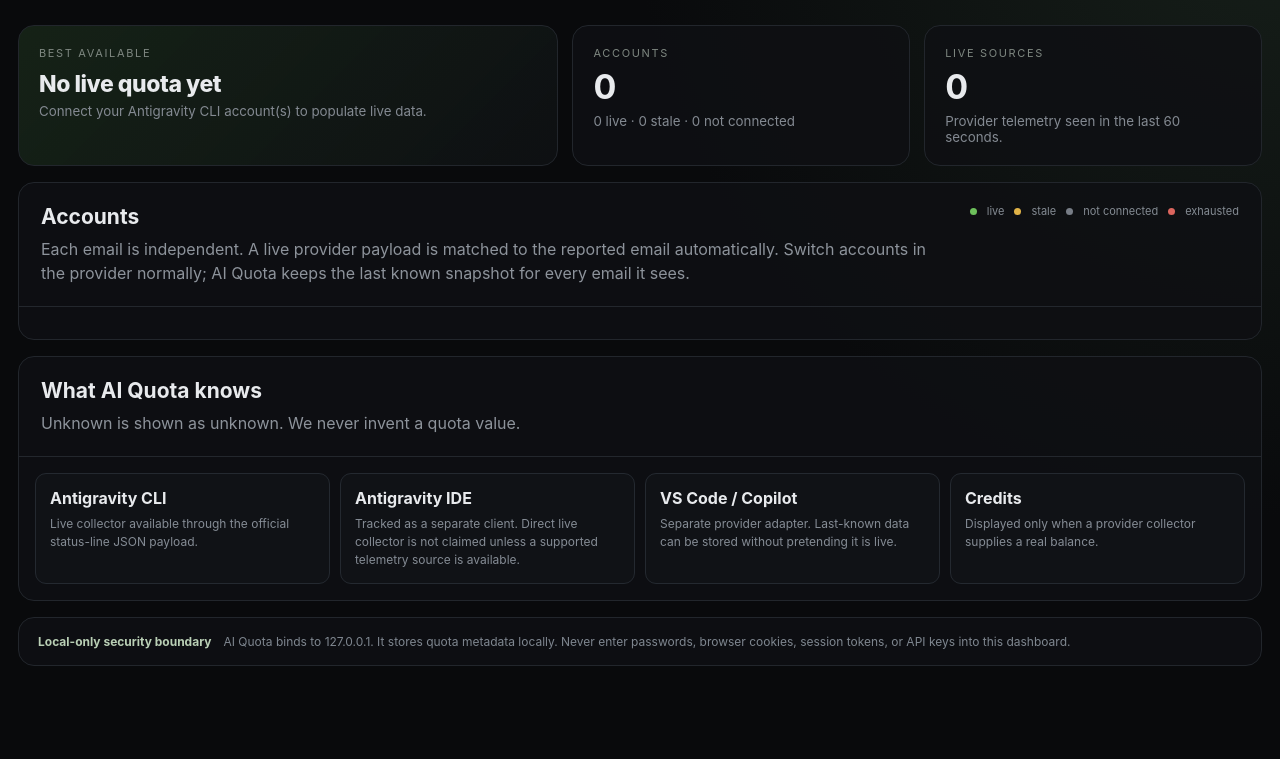
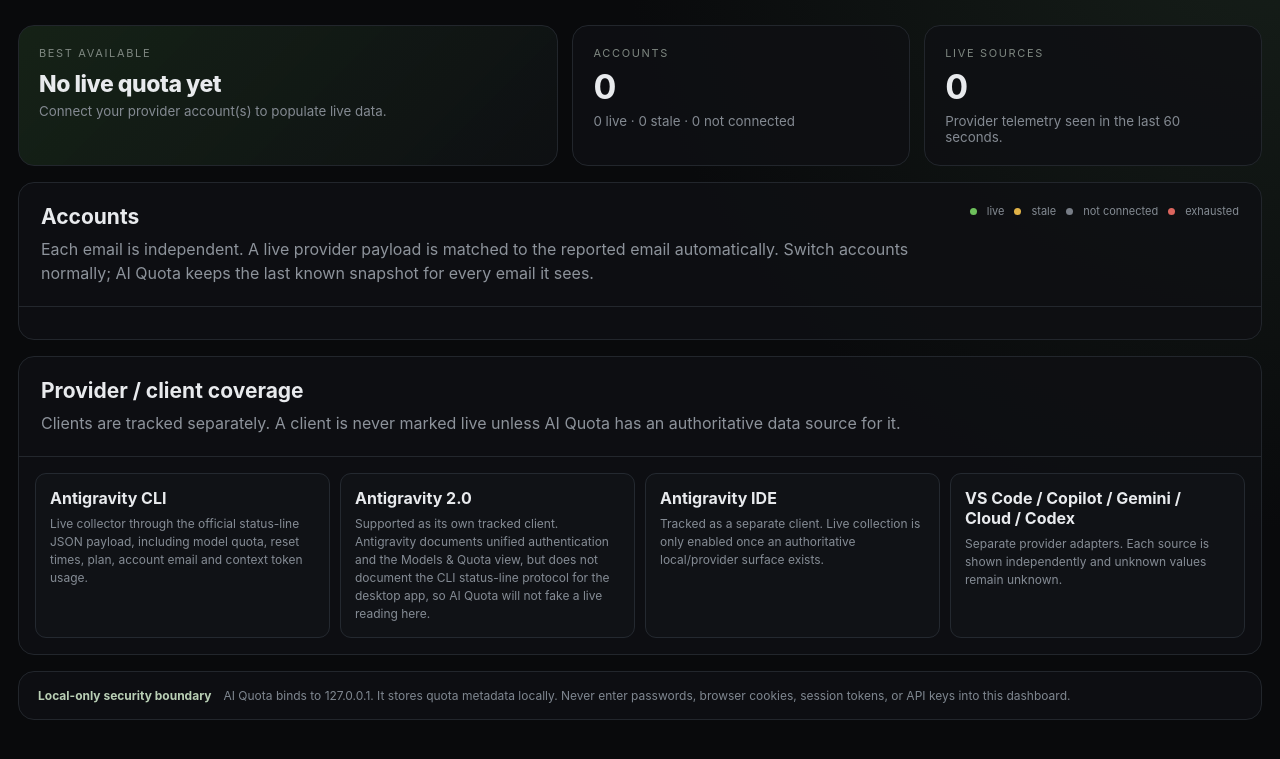
Before and after one commit to Kesicode/AI-Quota, a plain HTML site: page static/index.html in a window 1280 px wide. Shown: the part 135-894 px from the top of the page. Before the commit the page ends 873 px from the top, so only its background shows below. Drawn offline with Linux system fonts and the light colour scheme; no server answers.

Commit message:
feat: add Antigravity 2.0 client coverage

```diff
--- a/static/index.html
+++ b/static/index.html
@@ -27,7 +27,7 @@
       <article class="hero-card best-card">
         <div class="label">BEST AVAILABLE</div>
         <div id="bestAccount">No live quota yet</div>
-        <small id="bestDetails">Connect your Antigravity CLI account(s) to populate live data.</small>
+        <small id="bestDetails">Connect your provider account(s) to populate live data.</small>
       </article>
       <article class="hero-card"><span class="label">ACCOUNTS</span><strong id="accountCount">0</strong><small id="accountStates">0 live · 0 stale · 0 not connected</small></article>
       <article class="hero-card"><span class="label">LIVE SOURCES</span><strong id="liveCount">0</strong><small>Provider telemetry seen in the last 60 seconds.</small></article>
@@ -37,7 +37,7 @@
       <div class="panel-head">
         <div>
           <h2>Accounts</h2>
-          <p>Each email is independent. A live provider payload is matched to the reported email automatically. Switch accounts in the provider normally; AI Quota keeps the last known snapshot for every email it sees.</p>
+          <p>Each email is independent. A live provider payload is matched to the reported email automatically. Switch accounts normally; AI Quota keeps the last known snapshot for every email it sees.</p>
         </div>
         <div class="legend"><span class="dot green"></span> live <span class="dot yellow"></span> stale <span class="dot gray"></span> not connected <span class="dot red"></span> exhausted</div>
       </div>
@@ -45,12 +45,12 @@
     </section>
 
     <section class="panel">
-      <div class="panel-head"><div><h2>What AI Quota knows</h2><p>Unknown is shown as unknown. We never invent a quota value.</p></div></div>
+      <div class="panel-head"><div><h2>Provider / client coverage</h2><p>Clients are tracked separately. A client is never marked live unless AI Quota has an authoritative data source for it.</p></div></div>
       <div class="info-grid">
-        <div><strong>Antigravity CLI</strong><span>Live collector available through the official status-line JSON payload.</span></div>
-        <div><strong>Antigravity IDE</strong><span>Tracked as a separate client. Direct live collector is not claimed unless a supported telemetry source is available.</span></div>
-        <div><strong>VS Code / Copilot</strong><span>Separate provider adapter. Last-known data can be stored without pretending it is live.</span></div>
-        <div><strong>Credits</strong><span>Displayed only when a provider collector supplies a real balance.</span></div>
+        <div><strong>Antigravity CLI</strong><span>Live collector through the official status-line JSON payload, including model quota, reset times, plan, account email and context token usage.</span></div>
+        <div><strong>Antigravity 2.0</strong><span>Supported as its own tracked client. Antigravity documents unified authentication and the Models &amp; Quota view, but does not document the CLI status-line protocol for the desktop app, so AI Quota will not fake a live reading here.</span></div>
+        <div><strong>Antigravity IDE</strong><span>Tracked as a separate client. Live collection is only enabled once an authoritative local/provider surface exists.</span></div>
+        <div><strong>VS Code / Copilot / Gemini / Cloud / Codex</strong><span>Separate provider adapters. Each source is shown independently and unknown values remain unknown.</span></div>
       </div>
     </section>
 
@@ -65,7 +65,7 @@
       <h2>Add account</h2>
       <label>Email<input name="email" type="email" required maxlength="320" placeholder="you@example.com"></label>
       <label>Provider<select name="provider"><option>Antigravity</option><option>Gemini API</option><option>Google Cloud</option><option>GitHub Copilot</option><option>OpenAI / Codex</option><option>Other</option></select></label>
-      <label>Client<select name="client"><option>Antigravity CLI</option><option>Antigravity IDE</option><option>VS Code</option><option>GitHub Copilot</option><option>Gemini API</option><option>Google Cloud</option><option>Codex</option><option>Other</option></select></label>
+      <label>Client<select name="client"><option>Antigravity CLI</option><option>Antigravity 2.0</option><option>Antigravity IDE</option><option>VS Code</option><option>GitHub Copilot</option><option>Gemini API</option><option>Google Cloud</option><option>Codex</option><option>Other</option></select></label>
       <label>Display name<input name="display_name" maxlength="120" placeholder="Personal / Work / Account 01"></label>
       <div class="dialog-actions"><button value="cancel" class="button">Cancel</button><button value="default" class="button primary">Save account</button></div>
     </form>
```
